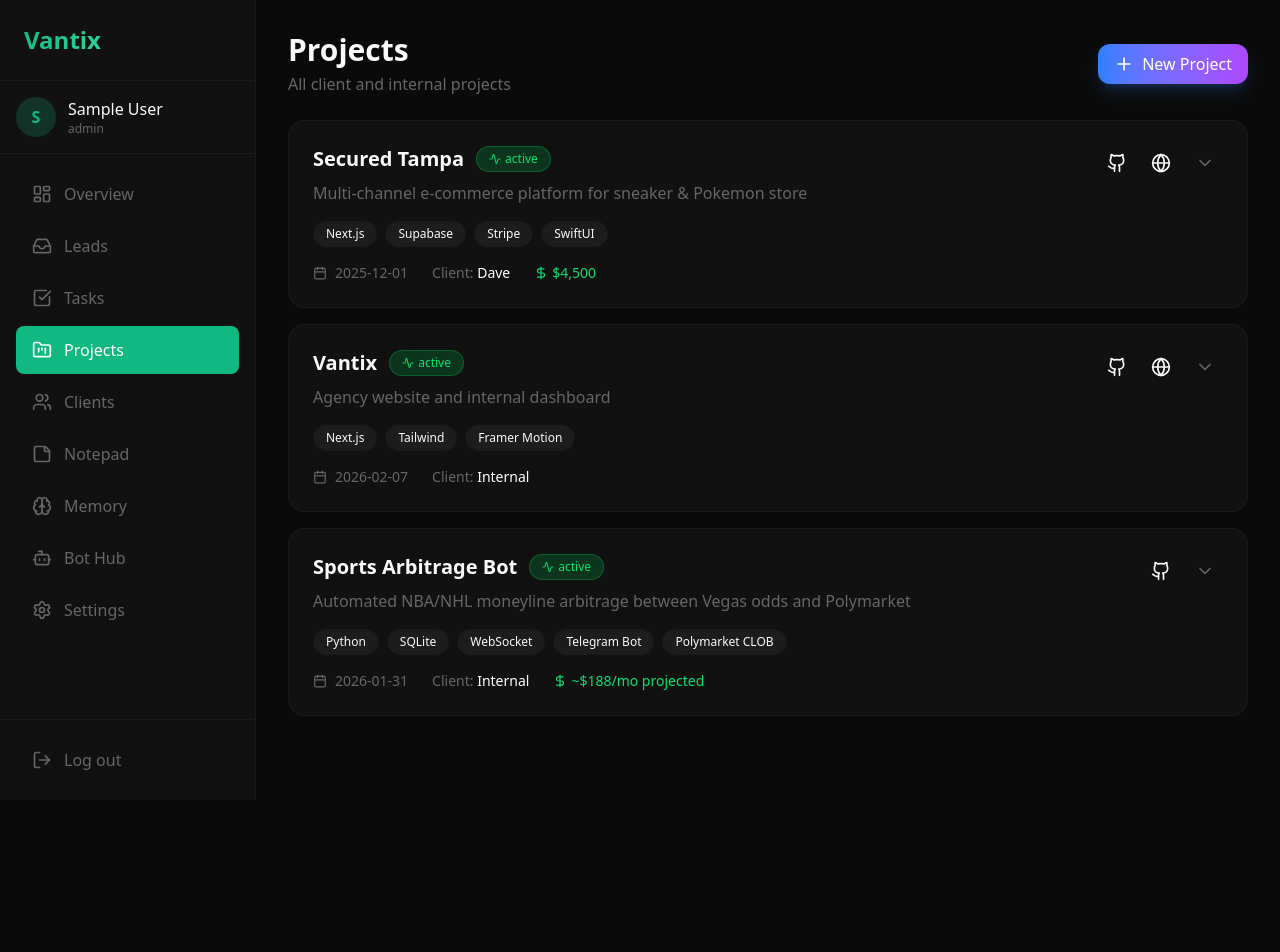
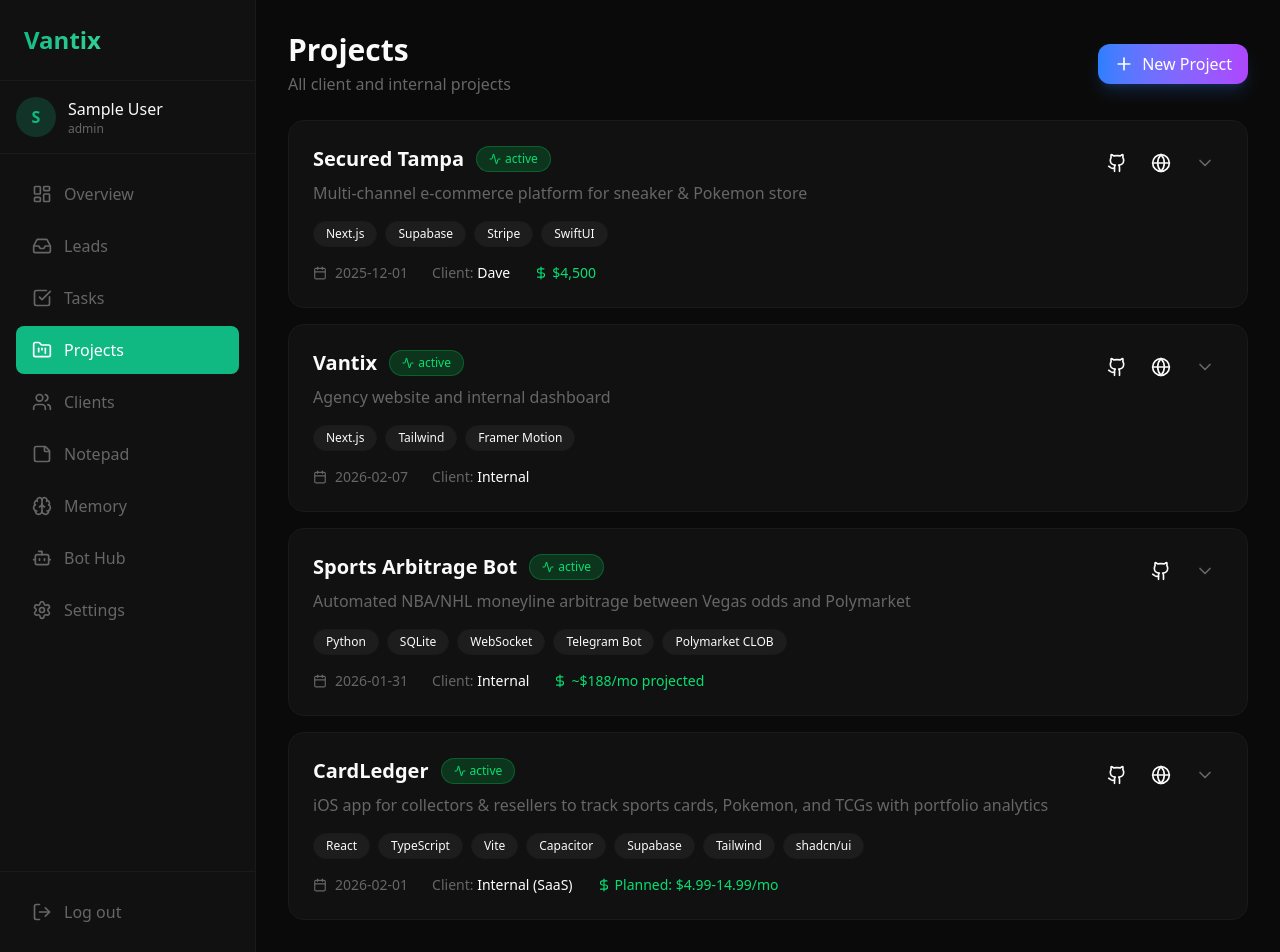
Before and after one commit to AidanFromm/vantix, a Next.js app: page /dashboard/projects in a window 1280 px wide. Before the commit the page ends 800 px from the top, so only its background shows below. Built offline with nearby package versions, Linux system fonts and the light colour scheme; sample sign-in values are in the browser's storage.

Commit message:
📱 Add CardLedger to projects dashboard

```diff
--- a/src/app/dashboard/projects/page.tsx
+++ b/src/app/dashboard/projects/page.tsx
@@ -98,6 +98,27 @@ const initialProjects: Project[] = [
       { id: '6', date: '2026-02-02', message: 'v2.1: Raised min entry to 70%, bet size to $25', author: 'Aidan', type: 'update' },
       { id: '7', date: '2026-02-02', message: '+$2.22 profit on 23 trades (47.8% win rate)', author: 'Aidan', type: 'note' },
       { id: '8', date: '2026-02-01', message: 'First profitable day! Bot live on DigitalOcean', author: 'Aidan', type: 'milestone' },
+    ],
+  },
+  {
+    id: '4',
+    name: 'CardLedger',
+    description: 'iOS app for collectors & resellers to track sports cards, Pokemon, and TCGs with portfolio analytics',
+    status: 'active',
+    tech: ['React', 'TypeScript', 'Vite', 'Capacitor', 'Supabase', 'Tailwind', 'shadcn/ui'],
+    github: 'https://github.com/AidanFromm/card-ledger',
+    live: 'https://lovable.dev/projects/c6b24c8b-88d9-447f-8fb9-c9bd4cae114d',
+    client: 'Internal (SaaS)',
+    revenue: 'Planned: $4.99-14.99/mo',
+    startDate: '2026-02-01',
+    logs: [
+      { id: '1', date: '2026-02-08', message: 'Botskii added as collaborator', author: 'Botskii', type: 'update' },
+      { id: '2', date: '2026-02-03', message: 'Image upgrade system complete - smart name matching + branded placeholders', author: 'Aidan', type: 'milestone' },
+      { id: '3', date: '2026-02-03', message: 'Batch image fetch working, CSV import fixed', author: 'Aidan', type: 'update' },
+      { id: '4', date: '2026-02-03', message: 'One Piece TCG + Multi-TCG support added', author: 'Aidan', type: 'milestone' },
+      { id: '5', date: '2026-02-02', message: 'Sports detection + Tavily AI search deployed', author: 'Aidan', type: 'milestone' },
+      { id: '6', date: '2026-02-02', message: 'Phase 4 database migrations (sports fields, search indexes)', author: 'Aidan', type: 'update' },
+      { id: '7', date: '2026-02-01', message: 'New Supabase project created, 1,963 items imported ($85k value)', author: 'Aidan', type: 'note' },
     ],
   },
 ];
```
